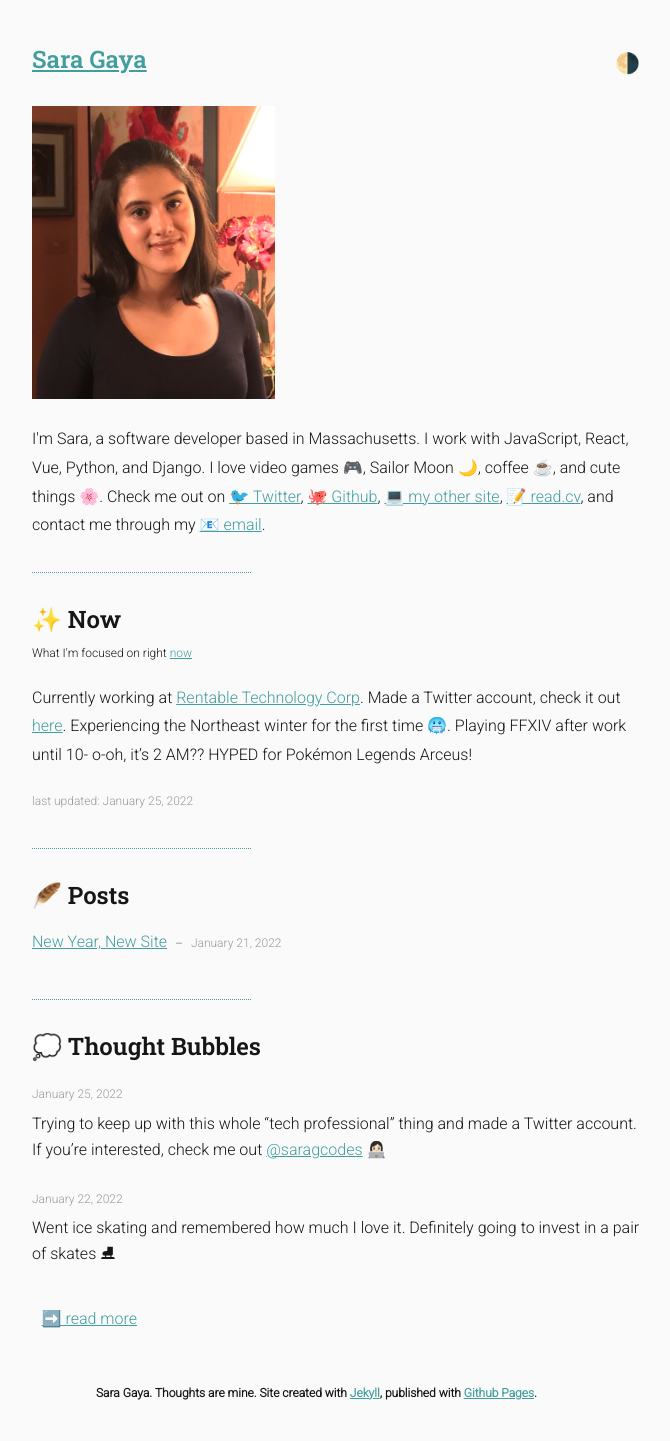
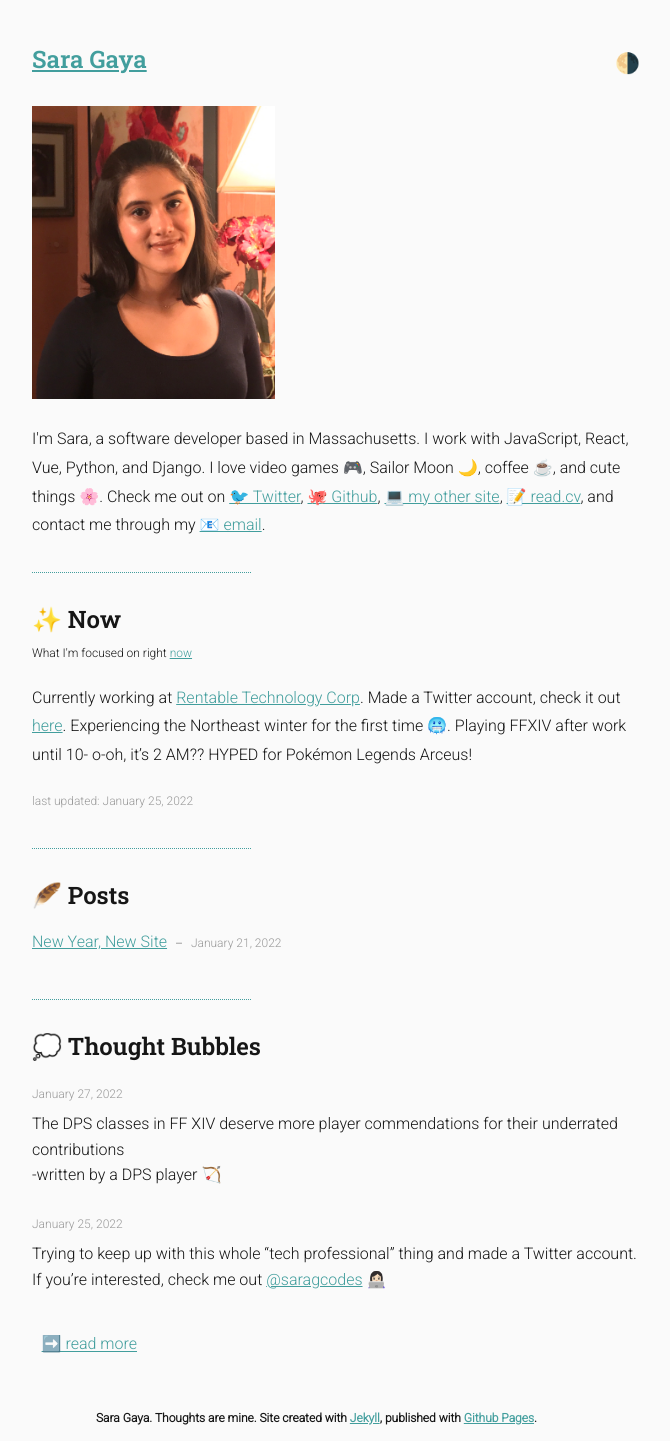
Before and after one commit to sgaya16/blog, a Jekyll site: the page built from index.html, in a window 1280 px wide. Shown: the whole page, without its empty margins (304-974 px from the left). Built offline with Jekyll 4.4.1, drawn with Linux system fonts in a browser that asks for light colours; before the commit the page ends 1415 px from its top, so only the background shows below that.

Commit message:
new thought bubble

```diff
--- a/_data/thoughts.yml
+++ b/_data/thoughts.yml
@@ -1,3 +1,6 @@
+- date: 2022-01-27
+  content: The DPS classes in FF XIV deserve more player commendations for their underrated contributions <br /> -written by a DPS player 🏹
+
 - date: 2022-01-25
   content: Trying to keep up with this whole "tech professional" thing and made a Twitter account. If you're interested, check me out [@saragcodes](https://twitter.com/saragcodes) 👩🏻‍💻
 
```
